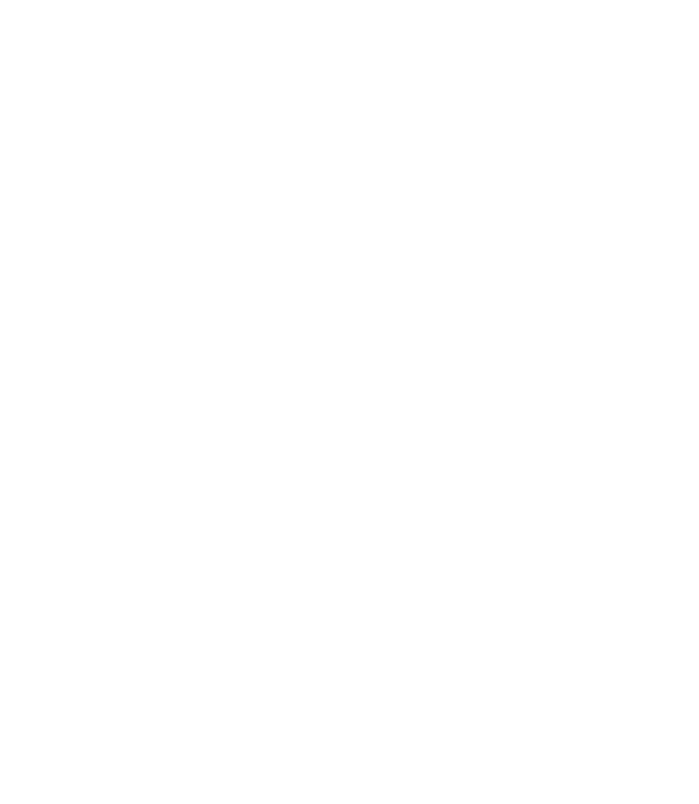
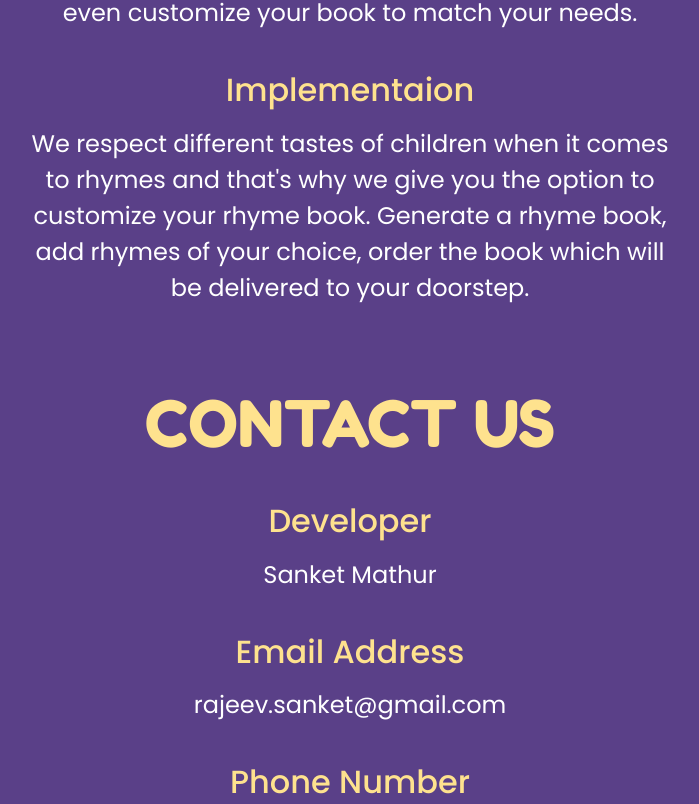
Before and after one commit to Sanket-Mathur/Prime-Rhymes, a Vue app in the folder prime-rhymes/: page /about in a window 1280 px wide. Shown: the part 696-1500 px from the top of the page, without its empty margins (290-989 px from the left). Before the commit the page ends 800 px from the top, so only its background shows below. Built offline with nearby package versions, Linux system fonts and the light colour scheme.

Commit message:
About Page

```diff
--- a/prime-rhymes/src/views/About.vue
+++ b/prime-rhymes/src/views/About.vue
@@ -1,5 +1,62 @@
 <template>
-  <div class="container-fluid">
-    <h1>About Page</h1>
+  <div class="container-fluid text-center">
+    <div class="text-center col-12 col-md-8 offset-md-2 col-xl-6 offset-xl-3">
+      <h1>Our Initiative</h1>
+      <h5>Idea</h5>
+      <p>In supermarkets we get a limited amount of options when selecting rhyme books for children. Rhyme books come packed with specific poems and rhymes which makes you go through several books before selecting one that might not even satisfy all your expectations but you will have to compromise on some.</p>
+      <p>We have a solution for your problem. On our application, you can select exactly all the rhymes you want in your book and not just that, you can even customize your book to match your needs.</p>
+      <h5>Implementaion</h5>
+      <p>We respect different tastes of children when it comes to rhymes and that's why we give you the option to customize your rhyme book. Generate a rhyme book, add rhymes of your choice, order the book which will be delivered to your doorstep.</p>
+      <h1>Contact Us</h1>
+      <h5>Developer</h5>
+      <p>Sanket Mathur</p>
+      <h5>Email Address</h5>
+      <p><a href="mailto:rajeev.sanket@gmail.com">rajeev.sanket@gmail.com</a></p>
+      <h5>Phone Number</h5>
+      <p><a href="tel:+919815972109">(+91) 98159 72109</a></p>
+    </div>
+    <img id="splash1" src="images/splashyellow.png" alt="" class="d-none d-lg-block">
   </div>
 </template>
+
+<script>
+export default {
+  name: 'About'
+}
+</script>
+
+<style scoped>
+.container-fluid {
+  padding: 8vh 0 5vh 0;
+  background-color: #5A4088;
+}
+h1 {
+  font-family: 'Fredoka One', cursive;
+  font-size: 8vh;
+  color: #FEE28E;
+  text-transform: uppercase;
+  margin-top: 10vh;
+}
+h5 {
+  font-family: 'Poppins', sans-serif;
+  font-size: 4vh;
+  color: #FEE28E;
+  margin: 5vh 0 2vh 0;
+}
+p {
+  font-family: 'Poppins', sans-serif;
+  font-size: 3vh;
+  color: white;
+}
+a {
+  color: inherit;
+  text-decoration: none;
+}
+#splash1 {
+  position: absolute;
+  top: -20vh;
+  left: -20vh;
+  height: 50vh;
+  transform: rotate(-40deg);
+}
+</style>
--- a/prime-rhymes/src/views/Home.vue
+++ b/prime-rhymes/src/views/Home.vue
@@ -26,7 +26,7 @@
     </section>
     <section id="select">
       <img id="splash1" src="images/splashinv.png" alt="" class="d-none d-lg-block">
-      <img id="splash2" src="images/splashinv.png" alt="" class="d-none d-lg-block">
+      <img id="splash2" src="images/splashyellow.png" alt="" class="d-none d-lg-block">
       <div class="row">
         <div class="col-12 col-lg-8 d-flex align-items-center">
           <div class="text-center">
```
Also changed, not shown: prime-rhymes/public/images/splashyellow.png (added).
